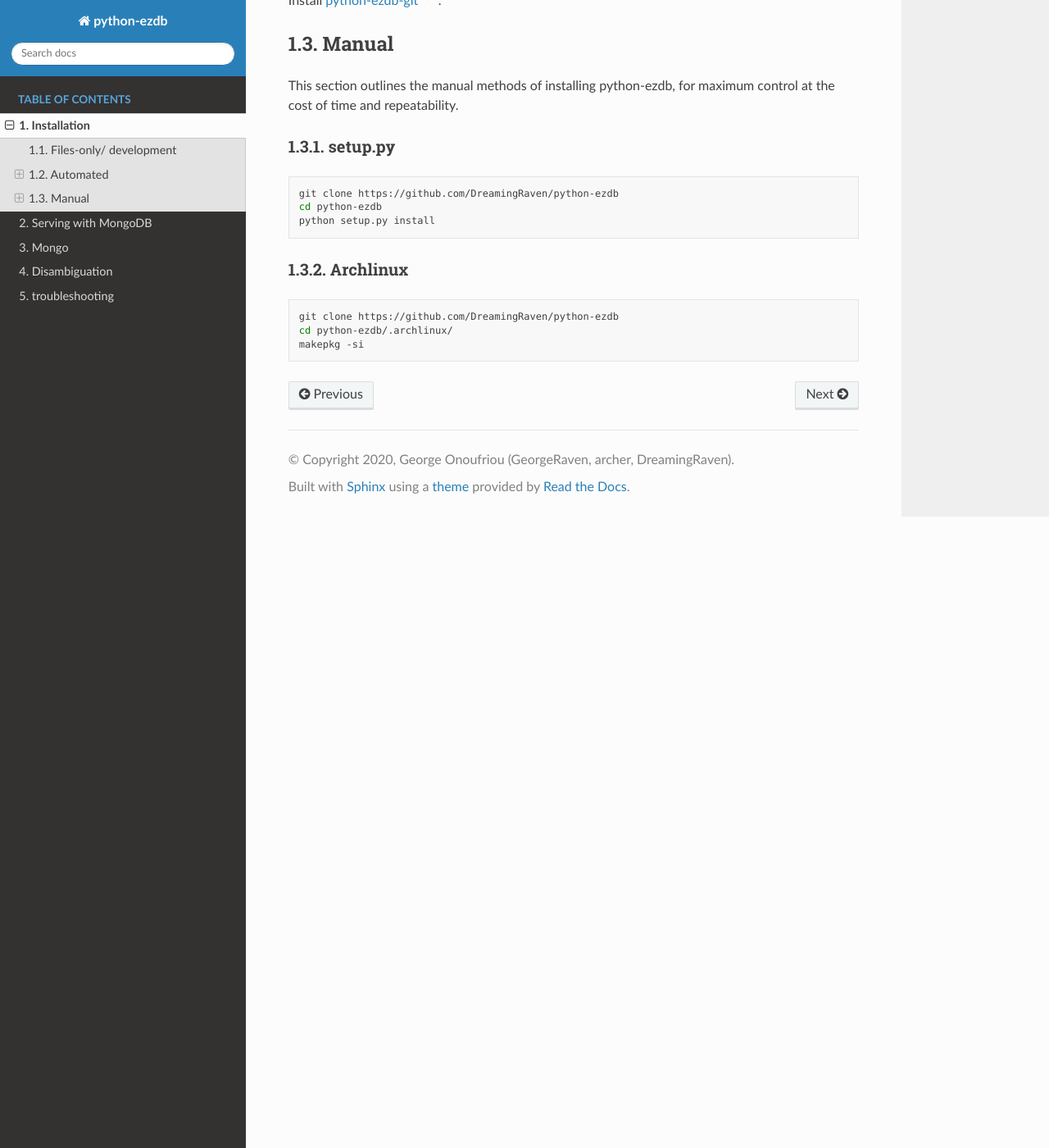
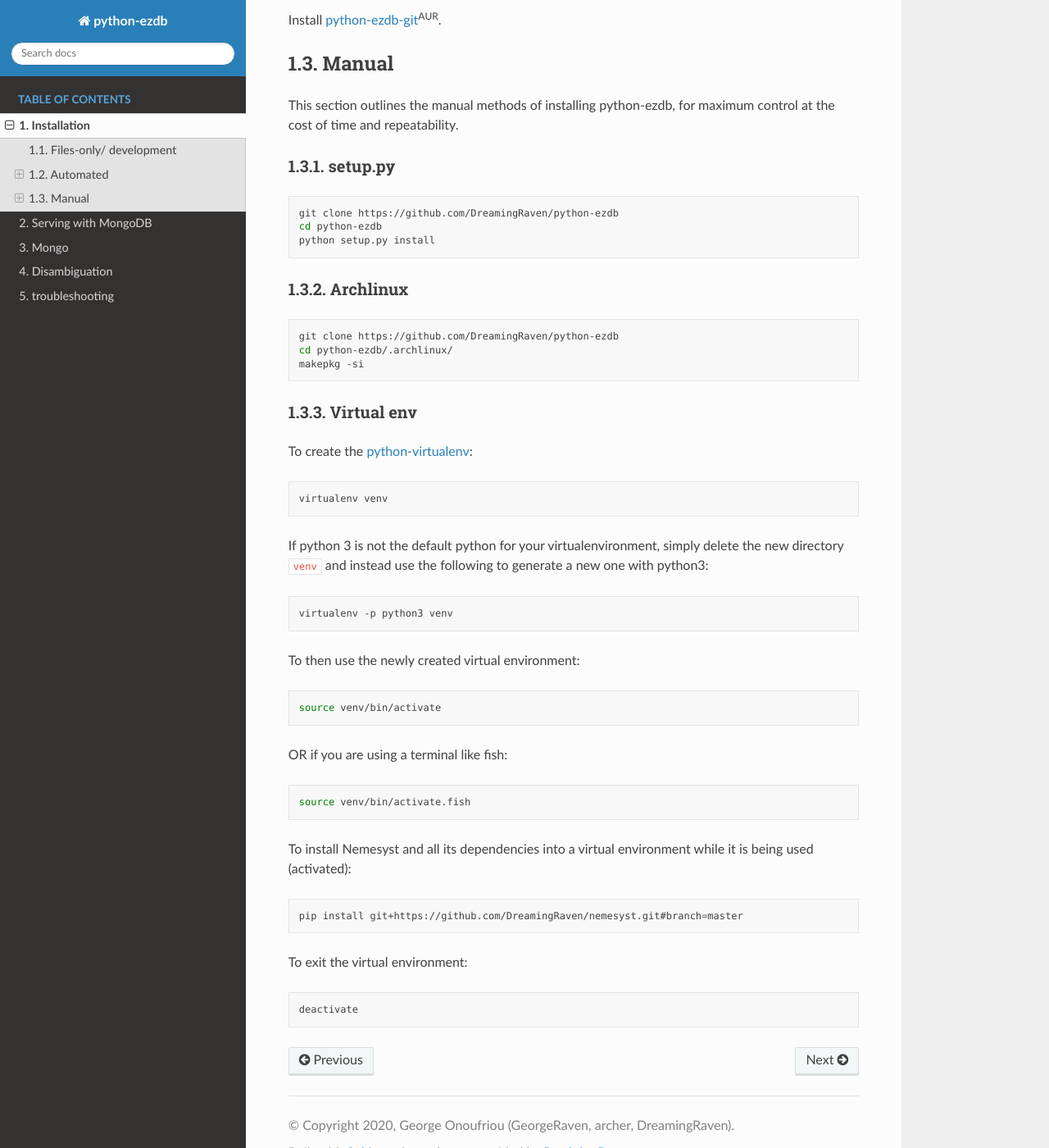
Before and after one commit to DreamingRaven/python-ezdb, a Sphinx documentation site: the page built from docs/source/installation.rst, in a window 1280 px wide and 1400 px high, scrolled down 1183 px. Shown: the whole window at 82% size. Built offline with Sphinx 7.4.7 and the Read the Docs theme 2.0.0, drawn with Linux system fonts in a browser that asks for light colours; the version number could not be read and is left out.

Commit message:
Added virtualenv installation to docs

```diff
--- a/docs/source/installation.rst
+++ b/docs/source/installation.rst
@@ -81,3 +81,44 @@ Archlinux
   git clone https://github.com/DreamingRaven/python-ezdb
   cd python-ezdb/.archlinux/
   makepkg -si
+
+.. _section_virtual-env:
+
+Virtual env
+-----------
+
+To create the `python-virtualenv <https://wiki.archlinux.org/index.php/Python/Virtual_environment>`_:
+
+.. code-block:: bash
+
+    virtualenv venv
+
+If python 3 is not the default python for your virtualenvironment, simply delete the new directory ``venv`` and instead use the following to generate a new one with python3:
+
+.. code-block:: bash
+
+     virtualenv -p python3 venv
+
+To then use the newly created virtual environment:
+
+.. code-block:: bash
+
+    source venv/bin/activate
+
+OR if you are using a terminal like fish:
+
+.. code-block:: bash
+
+    source venv/bin/activate.fish
+
+To install Nemesyst and all its dependencies into a virtual environment while it is being used (activated):
+
+.. code-block:: bash
+
+    pip install git+https://github.com/DreamingRaven/nemesyst.git#branch=master
+
+To exit the virtual environment:
+
+.. code-block:: bash
+
+      deactivate
```
